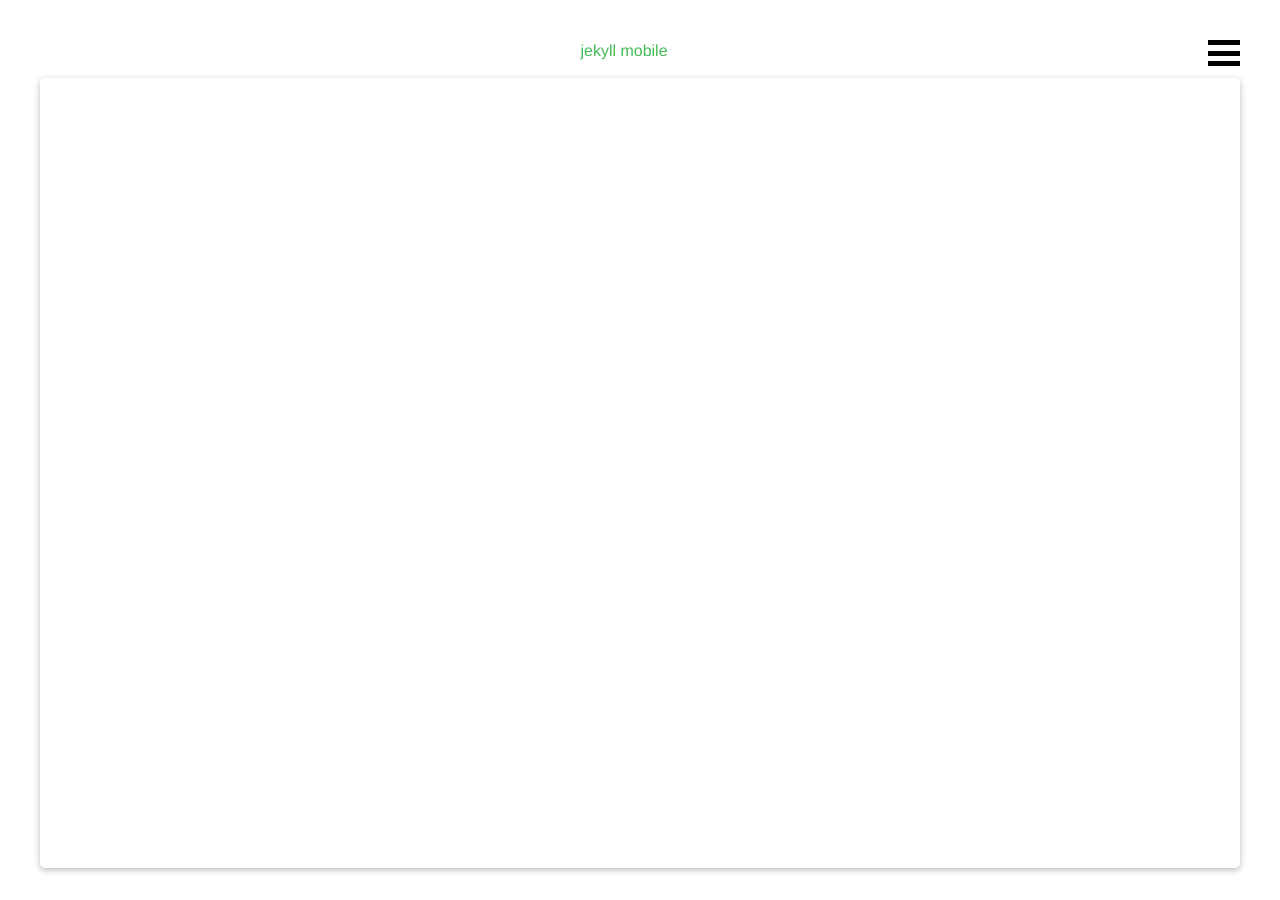
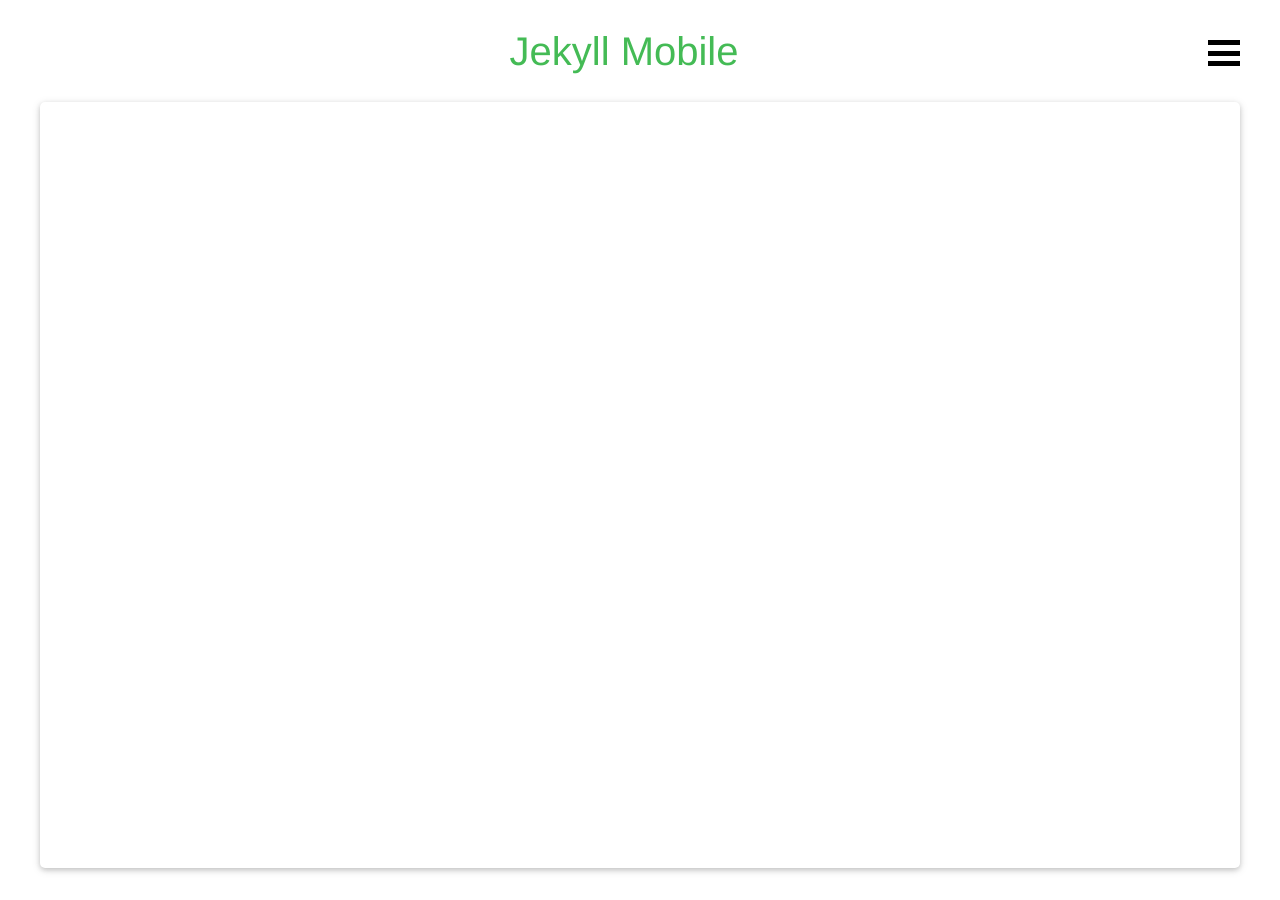
Before and after one commit to jekylldb/jekyll-mobile, a Jekyll site: the page built from index.md, in a window 1280 px wide. Built offline with Jekyll 4.4.1, drawn with Linux system fonts in a browser that asks for light colours.

Commit message:
Update style.css

```diff
--- a/assets/style.css
+++ b/assets/style.css
@@ -86,10 +86,11 @@ button:focus {
 }
 
 .site-title {
-  margin: 0 0 1em;
-  color: #4B5;
-  font-weight: 400;
-  font-size: 1em;
+    margin: 0 0 1em;
+    color: #4B5;
+    font-weight: 400;
+    font-size: 2.5em;
+    text-transform: capitalize;
 }
 
 .site-title a {
```
